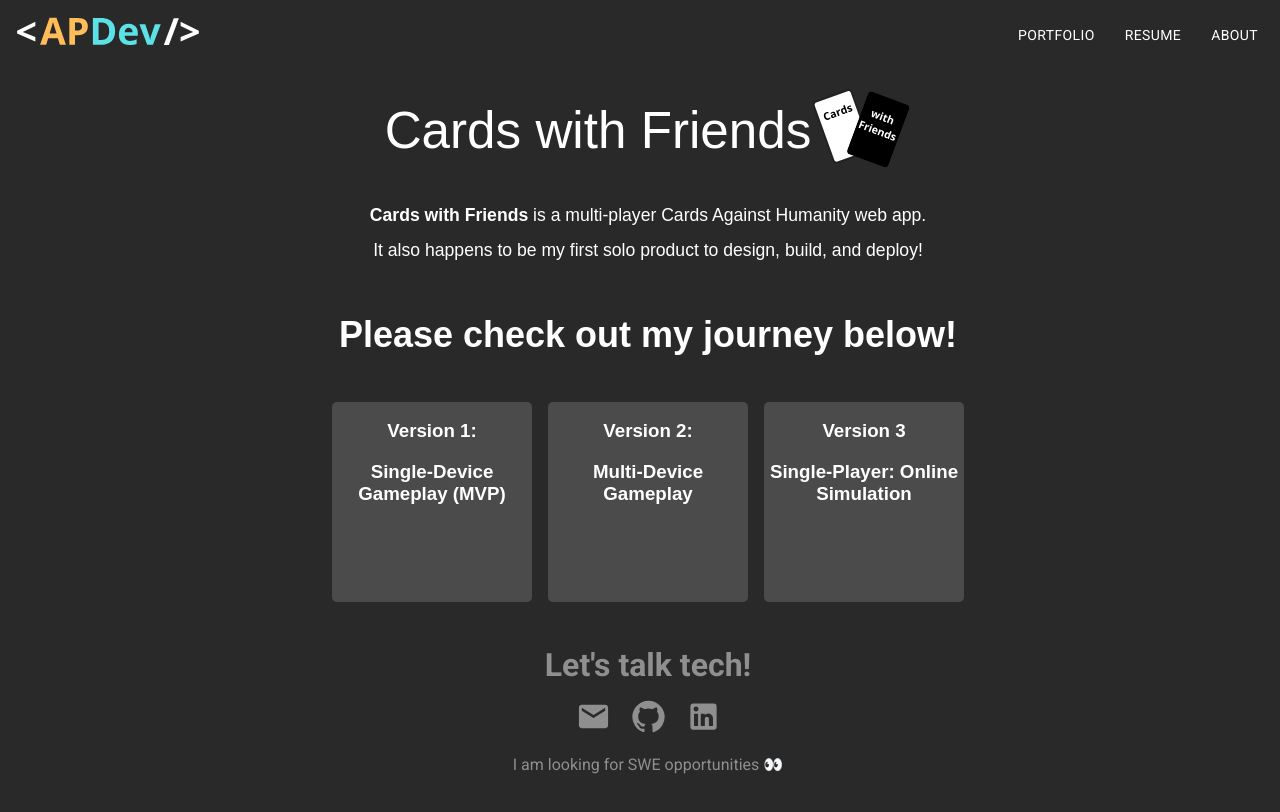
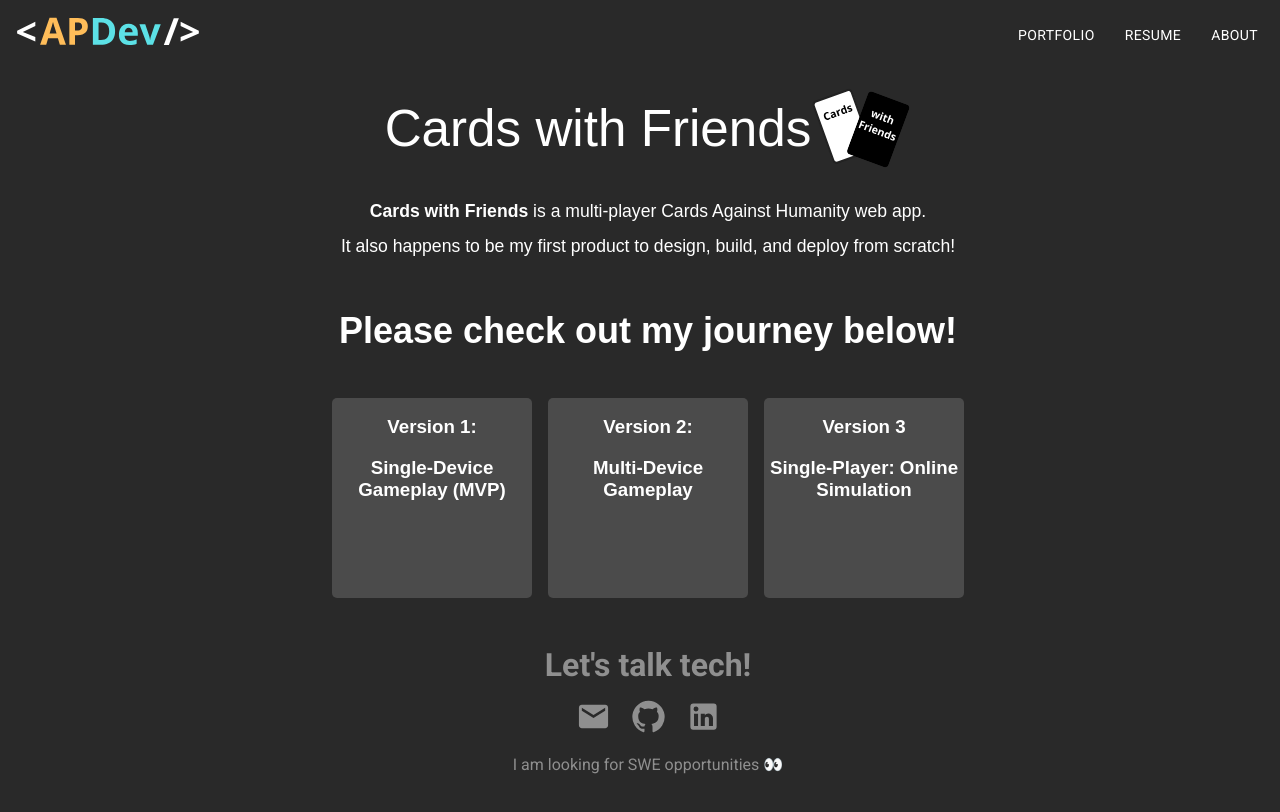
Before and after one commit to mrandypratt/workout-log-client, a React (Create React App) app: page /portfolio in a window 1280 px wide. Shown: the top 812 px of the page. Built offline with nearby package versions, Linux system fonts and the light colour scheme.

Commit message:
Added Hove r styling for all buttons and links

```diff
--- a/src/components/Navbar.tsx
+++ b/src/components/Navbar.tsx
@@ -10,7 +10,9 @@
   return (
     <nav className="navbar">
       <Link to="/">
-        <APDevLogo format="desktop"/>
+        <div className="logo">
+          <APDevLogo format="desktop"/>
+        </div>
       </Link>
       <div className="nav-button-container">
         <Link to="/portfolio">
@@ -96,12 +98,12 @@
 
 export const Navbar = (): JSX.Element => {
   const [matches, setMatches] = useState(
-    window.matchMedia("(min-width: 768px)").matches
+    window.matchMedia("(min-width: 1000px)").matches
   )
 
   useEffect(() => {
     window
-    .matchMedia("(min-width: 768px)")
+    .matchMedia("(min-width: 1000px)")
     .addEventListener('change', e => setMatches( e.matches ));
   }, []);
 
--- a/src/styles/About.css
+++ b/src/styles/About.css
@@ -42,7 +42,7 @@
 }
 
 .profile-pic {
-  max-width: 500px;
+  max-width: 450px;
   border: 5px solid white;
 }
 
--- a/src/styles/Footer.css
+++ b/src/styles/Footer.css
@@ -38,7 +38,7 @@
 }
 
 .footer-links:hover {
-  color: #8f8f8f;
+  color: #b8b8b8;
   background-color: transparent;
 }
 
--- a/src/styles/Home.css
+++ b/src/styles/Home.css
@@ -85,6 +85,10 @@
   font-weight: 600;
 }
 
+.home-button:hover {
+  background: #3a3a3a;
+}
+
 .blue-split-text {
   margin-top: 20px;
   margin-bottom: 20px;
--- a/src/styles/Navbar.css
+++ b/src/styles/Navbar.css
@@ -2,10 +2,6 @@
 
 a {
   text-decoration: none;
-}
-
-.logo {
-  align-self: left;
 }
 
 .navbar {
@@ -23,9 +19,27 @@
   justify-content: space-evenly;
 }
 
+.desktop-nav-button {
+  color: white;
+  text-decoration: none;
+  font-family: Roboto, Helvetica, Arial, sans-serif;
+  font-weight: 500;
+  font-size: 0.875rem;
+  line-height: 1.75;
+  letter-spacing: 0.02857em;
+}
+
+.desktop-nav-button:hover {
+  color:  #b3b3b3;
+}
+
 .app-bar {
   padding-right: 25px;
   cursor: pointer;
+}
+
+.app-bar:hover {
+  color: #b3b3b3;
 }
 
 .app-bar-menu {
@@ -71,6 +85,10 @@
   letter-spacing: 0.02857em;
 }
 
+.app-bar-menu-item:hover {
+  color:  #b3b3b3;
+}
+
 .close-feedback-icon {
   color: white;
   cursor: pointer;
@@ -81,12 +99,6 @@
   padding-top: 10px;
 }
 
-.desktop-nav-button {
-  color: white;
-  text-decoration: none;
-  font-family: Roboto, Helvetica, Arial, sans-serif;
-  font-weight: 500;
-  font-size: 0.875rem;
-  line-height: 1.75;
-  letter-spacing: 0.02857em;
+.close-feedback-icon:hover {
+  color: #b3b3b3;
 }
--- a/src/styles/Portfolio.css
+++ b/src/styles/Portfolio.css
@@ -52,13 +52,13 @@
   }
 }
 
-.cwf-logo {
-
-}
-
 .project-link {
   text-decoration: none;
   color: white;
+}
+
+.project-link:hover {
+  color:rgb(199, 199, 199)
 }
 
 .portfolio-header-container {
--- a/src/views/Portfolio.tsx
+++ b/src/views/Portfolio.tsx
@@ -11,20 +11,19 @@
       <Navbar/>
 
       <div className="portfolio-content-wrapper">
-
-        <div className="portfolio-header-container">
+        <a className="project-link portfolio-header-container" href="http://www.cardswithfriendsgame.com" target="_blank" rel="noreferrer">
           <h1 className="portfolio-header">
-            <a className="project-link" href="http://www.cardswithfriendsgame.com" target="_blank" rel="noreferrer">Cards with Friends</a>
+              Cards with Friends
           </h1>
-            <a className="project-link" href="http://www.cardswithfriendsgame.com" target="_blank" rel="noreferrer"><CWFLogo format="desktop"/></a>
-        </div>
+          <CWFLogo format="desktop"/>
+        </a>
 
         <div className="portfolio-summary-container">
           <p className="portfolio-summary">
             <a className="project-link" href="http://www.cardswithfriendsgame.com" target="_blank" rel="noreferrer"><b>Cards with Friends </b></a>is a multi-player Cards Against Humanity web app.
           </p>
           <p className="portfolio-summary">
-            It also happens to be my first solo product to design, build, and deploy!
+            It also happens to be my first product to design, build, and deploy from scratch!
           </p>
         </div>
 
```
